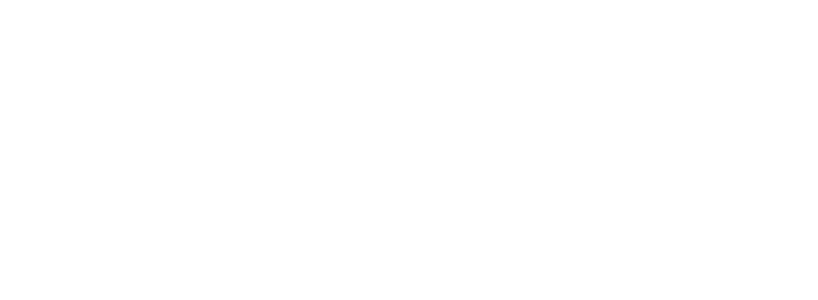
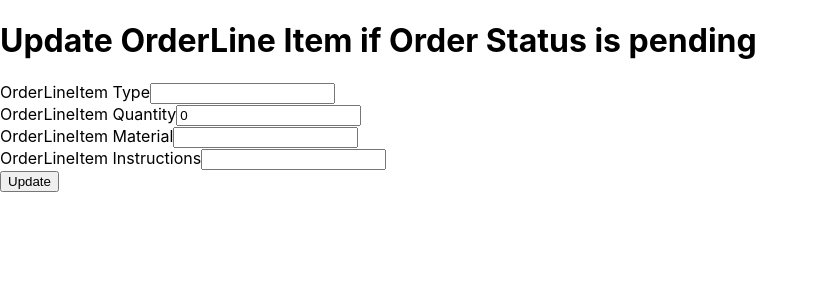
Before and after one commit to Priyanshi23Meghwani/online-dry-clean-app, a React (Create React App) app: page /order/details/update/1 in a window 1280 px wide. Before the commit this address had no page. Shown: the top 300 px of the page, without its empty margins (0-818 px from the left). Built offline with nearby package versions, Linux system fonts and the light colour scheme; no server answers.

Commit message:
UpdateOrderLineItem Implemented

```diff
--- a/src/App.js
+++ b/src/App.js
@@ -11,6 +11,7 @@
 import AddOrder from './components/Order/AddOrder';
 import UpdateAddress from './components/Address/UpdateAddress';
 import Login from './components/Login';
+import UpdateOrderLineItem from './components/OrderLineItem/UpdateOrderLineItem';
 
 function App() {
   return (
@@ -27,6 +28,7 @@
           <Route path='/orders/details/:orderId' element={<FetchOrderById/>} />
           <Route path='/orders/cancel' element={<CancelOrder/>} />
           <Route path='/orders/add' element={<AddOrder/>} />
+          <Route path='/order/details/update/:itemId' element={<UpdateOrderLineItem/>} />
 
           <Route path='/services/getall' element={<GetAllServices />} />
 
--- a/src/components/Order/AddOrder.js
+++ b/src/components/Order/AddOrder.js
@@ -6,8 +6,6 @@
 
     const [orderDate, setOrderDate] = useState("");
     const [deliveryDate, setDeliveryDate] = useState("");
-    const [paymentStatus, setPaymentStatus] = useState("");
-    const [orderStatus, setOrderStatus] = useState("");
     const [service, setService] = useState("");
     const [itemType, setItemType] = useState("");
     const [quantity, setQuantity] = useState("");
@@ -21,8 +19,8 @@
         const payload = {
             orderDate: orderDate,
             deliveryDate: deliveryDate,
-            paymentStatus: paymentStatus,
-            orderStatus: orderStatus,
+            paymentStatus: "Pending",
+            orderStatus: "Pending",
             users: {
                 id: "7"
             },
@@ -49,19 +47,9 @@
                     onChange={event => setOrderDate(event.target.value)} />
             </div>
             <div>
-                <label>Estimated Delivery Date</label>
+                <label>Delivery Date</label>
                 <input type="date" name="DeliveryDate" value={deliveryDate}
                     onChange={event => setDeliveryDate(event.target.value)} />
-            </div>
-            <div>
-                <label>Payment Status</label>
-                <input type="text" name="PaymentStatus" value={paymentStatus}
-                    onChange={event => setPaymentStatus(event.target.value)} />
-            </div>
-            <div>
-                <label>Order Status</label>
-                <input type="text" name="OrderStatus" value={orderStatus}
-                    onChange={event => setOrderStatus(event.target.value)} />
             </div>
             <div>
                 <label>Service</label>
--- a/src/components/Order/FetchAllOrders.js
+++ b/src/components/Order/FetchAllOrders.js
@@ -34,8 +34,8 @@
                                 <td>{order.id}</td>
                                 <td>{order.amount}</td>
                                 <td>{order.orderStatus}</td>
-                                <td>View</td>
-                                {/* <td><Link to={`/order/details/${order.id}`}>View</Link></td> */}
+                                {/* <td>View</td> */}
+                                <td><Link to={`/orders/details/${order.id}`}>View</Link></td>
                             </tr>
                         </tbody>
 
--- a/src/components/Order/FetchOrderById.js
+++ b/src/components/Order/FetchOrderById.js
@@ -37,6 +37,7 @@
                     <p>Material: {order.orderLineItem.material}</p>
                     <p>Instructions: {order.orderLineItem.instructions}</p>
                     <p><Link to={`/orders/cancel`}>Cancel Order</Link></p>
+                    <p><Link to={`/order/details/update/${order.id}`}>Update Order details</Link></p>
                 </div>}
         </div>
     )
--- /dev/null
+++ b/src/components/OrderLineItem/UpdateOrderLineItem.js
@@ -0,0 +1,72 @@
+import { useState, useEffect } from "react";
+import { useDispatch, useSelector } from 'react-redux';
+import { useParams } from 'react-router-dom';
+import { fetchOrderById } from "../../store/Actions/OrderAction";
+import { updateOrderLineItem } from "../../store/Actions/OrderLineItemAction";
+
+function UpdateOrderLineItem() {
+
+    const [id, setId] = useState("");
+    const [type, setType] = useState("");
+    const [quantity, setQuantity] = useState(0);
+    const [material, setMaterial] = useState("");
+    const [instructions, setInstructions] = useState("");
+
+    const { itemId } = useParams();
+    const dispatch = useDispatch();
+    const order = useSelector(state => state.OrderReducer.order);
+
+    useEffect(() => {
+        dispatch(fetchOrderById(itemId));
+    }, [dispatch, itemId]);
+
+    useEffect(() => {
+        if (order) {
+            setId(order.orderLineItem.id);
+            setType(order.orderLineItem.name);
+            setQuantity(order.orderLineItem.quantity);
+            setMaterial(order.orderLineItem.material);
+            setInstructions(order.orderLineItem.instructions);
+        }
+    }, [order]);
+
+    const update = () => {
+        const payload = {
+            id: order.orderLineItem.id,
+            name: type,
+            quantity: quantity,
+            material: material,
+            instructions: instructions
+        }
+        dispatch(updateOrderLineItem(payload));
+    }
+
+    return (
+        <div>
+            <h1> Update OrderLine Item if Order Status is pending</h1>
+            <div>
+                <label>OrderLineItem Type</label>
+                <input type="text" name="Name" value={type}
+                    onChange={event => setType(event.target.value)} />
+            </div>
+            <div>
+                <label>OrderLineItem Quantity</label>
+                <input type="number" name="Quantity" value={quantity}
+                    onChange={event => setQuantity(event.target.value)} />
+            </div>
+            <div>
+                <label>OrderLineItem Material</label>
+                <input type="text" name="Material" value={material}
+                    onChange={event => setMaterial(event.target.value)} />
+            </div>
+            <div>
+                <label>OrderLineItem Instructions</label>
+                <input type="text" name="Instructions" value={instructions}
+                    onChange={event => setInstructions(event.target.value)} />
+            </div>
+            <button onClick={update}>Update</button>
+        </div>
+    )
+}
+
+export default UpdateOrderLineItem;
--- a/src/store/Actions/LoginAction.js
+++ b/src/store/Actions/LoginAction.js
@@ -1,19 +1,23 @@
 import axios from 'axios';
+
 export const loginUser = (payload, navigate) => async (dispatch) => {
     try {
       const resp = await axios.post('http://localhost:8080/auth/login', payload);
       const loggedInUser = resp.data;
+
       const myObj = {
         userId: loggedInUser.userId,
         name: loggedInUser.name,
         role: loggedInUser.role,
       };
+
       localStorage.setItem('myuser', JSON.stringify(myObj));
       const role = loggedInUser.role;
 
       if (role === 'customer') {
         navigate('/customer');
       }
+
       if (role === 'admin') {
         navigate('/admin');
       }
@@ -22,8 +26,9 @@
         type: 'LOGIN_SUCCESS',
         payload: loggedInUser,
       });
+
     } catch (error) {
-      alert(error.response.data);
+      alert(error);
       dispatch({
         type: 'LOGIN_FAIL',
       });
--- /dev/null
+++ b/src/store/Actions/OrderLineItemAction.js
@@ -0,0 +1,19 @@
+import axios from 'axios';
+
+
+export function updateOrderLineItem(orderLineItem) {
+
+    return async (dispatch) => {
+        try {
+            const resp = await axios.put("http://localhost:8080/orderLineItem/" + orderLineItem.id, orderLineItem);
+            dispatch({
+                type: "orderLineItem/update",
+                payload: resp.data
+            });
+            alert("OrderLineItem Updated!");
+        }catch(err){
+            alert(err);
+        }
+    };
+
+}
```
Also changed, not shown: src/store/Reducers/OrderLineItemReducer.js (added, +15 -0 lines), src/components/Login.js (indentation only).
